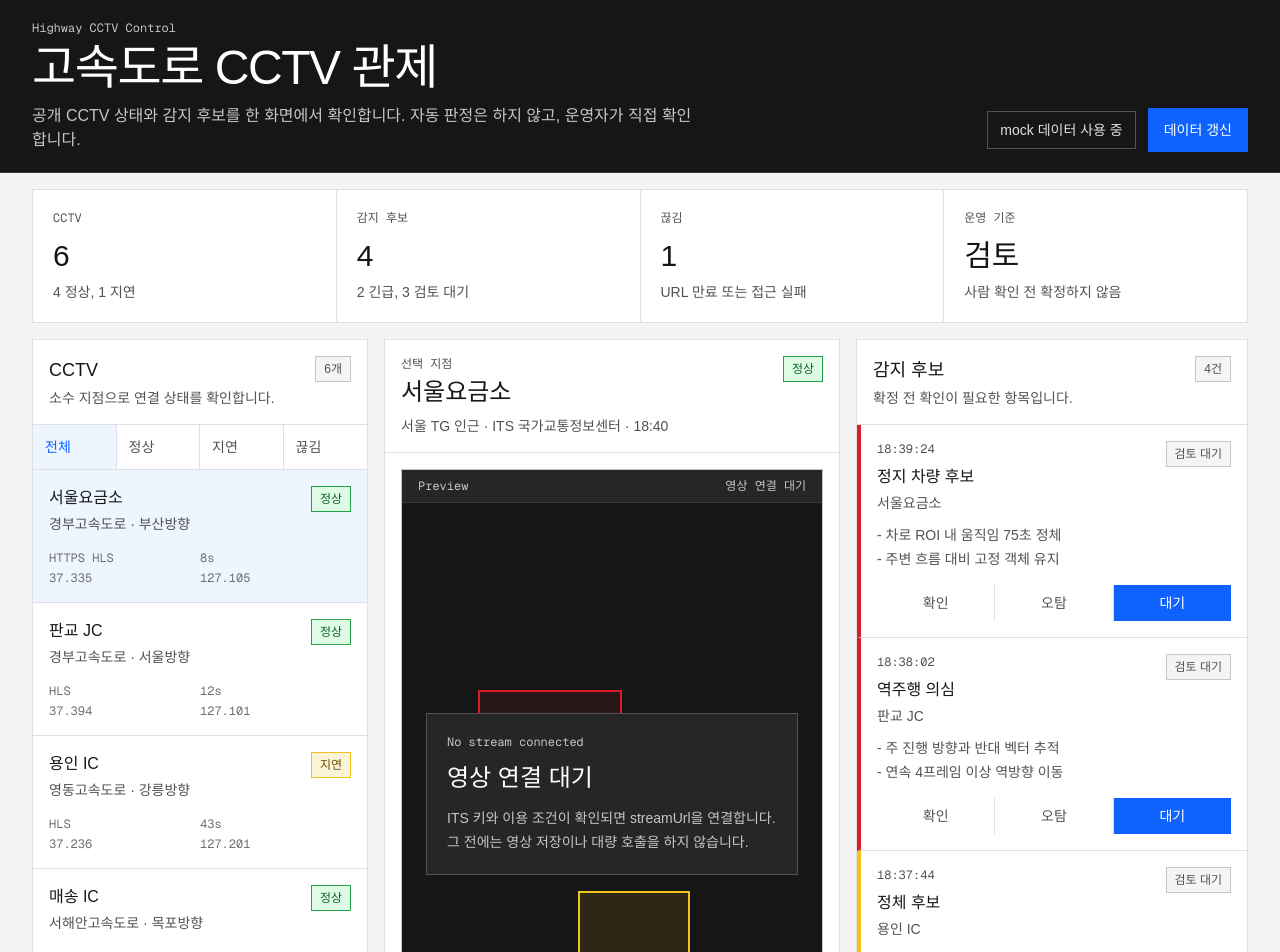
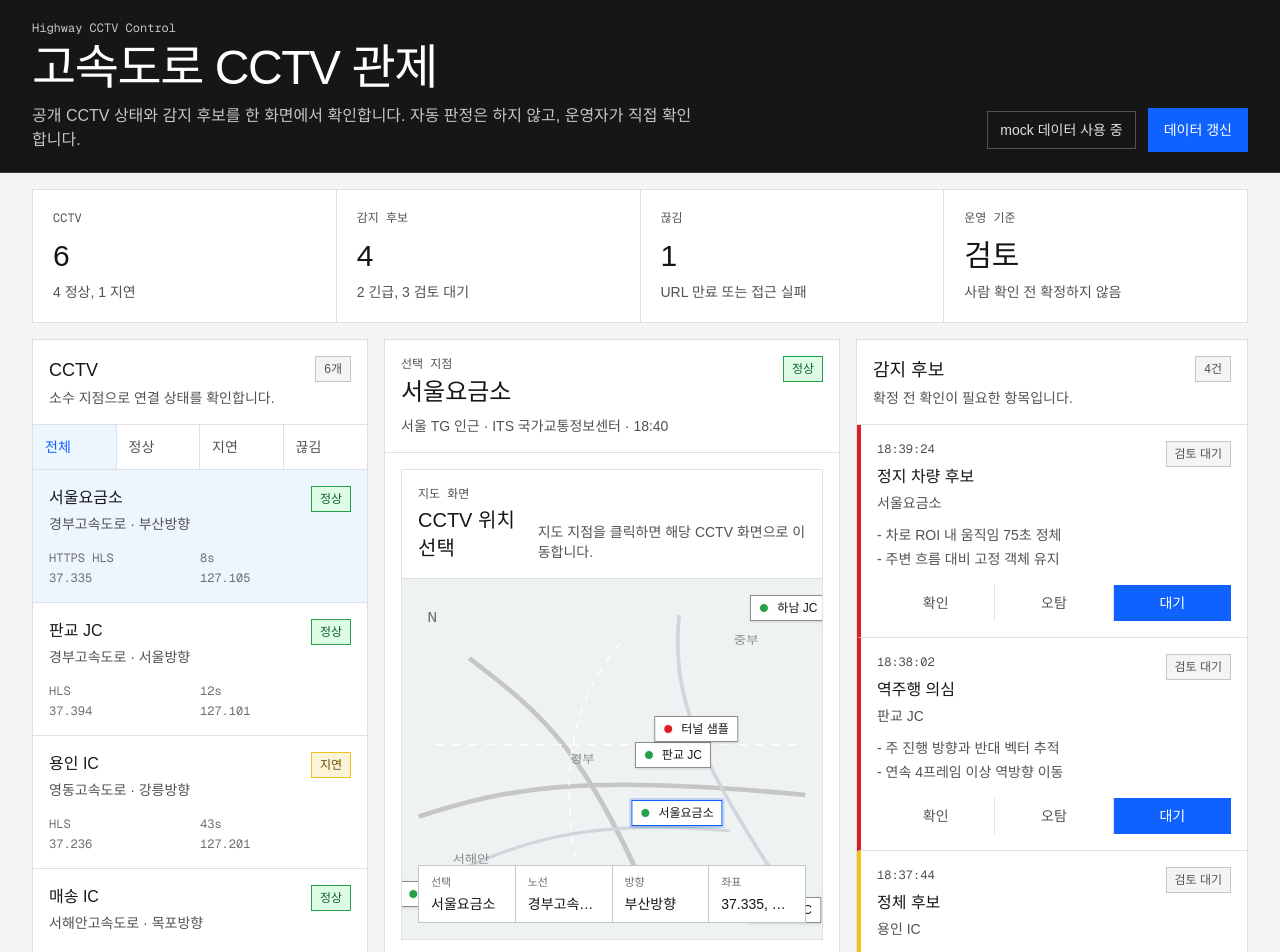
Before and after one commit to jikwon-labs/highway-cctv, a Next.js app: page / in a window 1280 px wide. Shown: the top 952 px of the page. Built offline with nearby package versions, Linux system fonts and the light colour scheme.

Commit message:
feat: add CCTV map selection

```diff
--- a/src/components/control-room-dashboard.tsx
+++ b/src/components/control-room-dashboard.tsx
@@ -18,6 +18,7 @@ import {
   filterFeedsByStatus,
   getEventsForFeed,
   getNextSelectedFeedId,
+  normalizeFeedToMap,
   updateEventReviewStatus,
   type FeedStatusFilter,
 } from "@/lib/dashboard";
@@ -32,6 +33,12 @@ const statusClass: Record<FeedStatus, string> = {
   online: "border-[#24a148] bg-[#defbe6] text-[#0e6027]",
   degraded: "border-[#f1c21b] bg-[#fcf4d6] text-[#684e00]",
   offline: "border-[#da1e28] bg-[#fff1f1] text-[#a2191f]",
+};
+
+const statusDotClass: Record<FeedStatus, string> = {
+  online: "bg-[#24a148]",
+  degraded: "bg-[#f1c21b]",
+  offline: "bg-[#da1e28]",
 };
 
 const severityClass: Record<EventSeverity, string> = {
@@ -136,7 +143,12 @@ export function ControlRoomDashboard({
             onFilterChange={handleFilterChange}
           />
           {selectedFeed ? (
-            <VideoWorkspace feed={selectedFeed} events={selectedFeedEvents} />
+            <VideoWorkspace
+              feed={selectedFeed}
+              feeds={visibleFeeds.length > 0 ? visibleFeeds : feeds}
+              events={selectedFeedEvents}
+              onSelectFeed={setSelectedFeedId}
+            />
           ) : (
             <EmptyPanel />
           )}
@@ -268,7 +280,17 @@ function FeedList({
   );
 }
 
-function VideoWorkspace({ feed, events }: { feed: CctvFeed; events: DetectionEvent[] }) {
+function VideoWorkspace({
+  feed,
+  feeds,
+  events,
+  onSelectFeed,
+}: {
+  feed: CctvFeed;
+  feeds: CctvFeed[];
+  events: DetectionEvent[];
+  onSelectFeed: (feedId: string) => void;
+}) {
   const visibleEvents = events.length > 0 ? events : [];
 
   return (
@@ -284,10 +306,11 @@ function VideoWorkspace({ feed, events }: { feed: CctvFeed; events: DetectionEve
         <StatusPill status={feed.status} />
       </div>
 
-      <div className="flex flex-1 flex-col p-4">
+      <div className="flex flex-1 flex-col gap-4 p-4">
+        <CctvMap feeds={feeds} selectedFeed={feed} onSelectFeed={onSelectFeed} />
         <VideoPlayer feed={feed} />
 
-        <div className="mt-4 grid gap-px border border-[#e0e0e0] bg-[#e0e0e0] md:grid-cols-3">
+        <div className="grid gap-px border border-[#e0e0e0] bg-[#e0e0e0] md:grid-cols-3">
           {visibleEvents.length > 0 ? (
             visibleEvents.slice(0, 3).map((event) => (
               <article key={event.id} className="bg-white p-4">
@@ -305,6 +328,103 @@ function VideoWorkspace({ feed, events }: { feed: CctvFeed; events: DetectionEve
         </div>
       </div>
     </section>
+  );
+}
+
+function CctvMap({
+  feeds,
+  selectedFeed,
+  onSelectFeed,
+}: {
+  feeds: CctvFeed[];
+  selectedFeed: CctvFeed;
+  onSelectFeed: (feedId: string) => void;
+}) {
+  return (
+    <section className="border border-[#e0e0e0] bg-[#f4f4f4]">
+      <div className="flex flex-col gap-1 border-b border-[#e0e0e0] bg-white p-4 md:flex-row md:items-end md:justify-between">
+        <div>
+          <p className="font-mono text-xs text-[#525252]">지도 화면</p>
+          <h3 className="mt-1 text-xl font-normal text-[#161616]">CCTV 위치 선택</h3>
+        </div>
+        <p className="text-sm text-[#525252]">지도 지점을 클릭하면 해당 CCTV 화면으로 이동합니다.</p>
+      </div>
+
+      <div className="relative h-[360px] overflow-hidden bg-[#eef2f3]">
+        <MapBackground />
+        {feeds.map((feed) => {
+          const point = normalizeFeedToMap(feeds, feed);
+          const selected = feed.id === selectedFeed.id;
+
+          return (
+            <button
+              key={feed.id}
+              aria-label={`지도에서 ${feed.name} 선택`}
+              className={`group absolute z-10 flex -translate-x-1/2 -translate-y-1/2 items-center gap-2 border bg-white px-2 py-1 text-xs shadow-sm transition hover:border-[#0f62fe] hover:bg-[#edf5ff] ${
+                selected ? "border-[#0f62fe] ring-2 ring-[#0f62fe]/20" : "border-[#8d8d8d]"
+              }`}
+              style={{ left: `${point.x}%`, top: `${point.y}%` }}
+              type="button"
+              onClick={() => onSelectFeed(feed.id)}
+            >
+              <span className={`h-2.5 w-2.5 rounded-full border border-white ${statusDotClass[feed.status]}`} />
+              <span className="max-w-20 truncate text-[#161616]">{feed.name}</span>
+            </button>
+          );
+        })}
+
+        <div className="absolute bottom-4 left-4 right-4 z-20 grid gap-px border border-[#c6c6c6] bg-[#c6c6c6] md:grid-cols-4">
+          <MapInfo label="선택" value={selectedFeed.name} />
+          <MapInfo label="노선" value={selectedFeed.route} />
+          <MapInfo label="방향" value={selectedFeed.direction} />
+          <MapInfo
+            label="좌표"
+            value={`${selectedFeed.coordinates.lat.toFixed(3)}, ${selectedFeed.coordinates.lng.toFixed(3)}`}
+          />
+        </div>
+      </div>
+    </section>
+  );
+}
+
+function MapBackground() {
+  return (
+    <svg
+      className="absolute inset-0 h-full w-full"
+      role="img"
+      aria-label="수도권 고속도로 개략 지도"
+      viewBox="0 0 100 100"
+      preserveAspectRatio="none"
+    >
+      <rect width="100" height="100" fill="#eef2f3" />
+      <path d="M4 66 C 25 58, 43 54, 96 60" fill="none" stroke="#c6c6c6" strokeWidth="1.3" />
+      <path d="M16 22 C 34 38, 44 48, 60 92" fill="none" stroke="#c6c6c6" strokeWidth="1.2" />
+      <path d="M8 84 C 26 74, 42 66, 78 70" fill="none" stroke="#d0d7da" strokeWidth="0.9" />
+      <path d="M66 10 C 64 32, 70 50, 92 88" fill="none" stroke="#d0d7da" strokeWidth="0.9" />
+      <path d="M52 18 C 40 34, 36 56, 44 92" fill="none" stroke="#ffffff" strokeWidth="0.35" strokeDasharray="2 2" />
+      <path d="M8 46 H 96" fill="none" stroke="#ffffff" strokeWidth="0.35" strokeDasharray="2 2" />
+      <text x="6" y="12" fill="#6f6f6f" fontSize="4" fontFamily="monospace">
+        N
+      </text>
+      <text x="79" y="18" fill="#8d8d8d" fontSize="3.2" fontFamily="monospace">
+        중부
+      </text>
+      <text x="12" y="79" fill="#8d8d8d" fontSize="3.2" fontFamily="monospace">
+        서해안
+      </text>
+      <text x="40" y="51" fill="#8d8d8d" fontSize="3.2" fontFamily="monospace">
+        경부
+      </text>
+    </svg>
+  );
+}
+
+function MapInfo({ label, value }: { label: string; value: string }) {
+  return (
+    <div className="bg-white px-3 py-2">
+      <p className="font-mono text-[11px] text-[#6f6f6f]">{label}</p>
+      <p className="mt-1 truncate text-sm text-[#161616]">{value}</p>
+    </div>
   );
 }
 
--- a/src/lib/dashboard.ts
+++ b/src/lib/dashboard.ts
@@ -2,6 +2,20 @@ import type { CctvFeed, DetectionEvent, FeedStatus, ReviewStatus } from "./cctv"
 import { getTopPriorityEvents } from "./cctv";
 
 export type FeedStatusFilter = "all" | FeedStatus;
+
+export type MapBounds = {
+  minLat: number;
+  maxLat: number;
+  minLng: number;
+  maxLng: number;
+};
+
+export type MapPoint = {
+  x: number;
+  y: number;
+};
+
+const mapPaddingPercent = 8;
 
 export function filterFeedsByStatus(
   feeds: CctvFeed[],
@@ -49,3 +63,34 @@ export function updateEventReviewStatus(
       : event,
   );
 }
+
+export function getMapBounds(feeds: CctvFeed[]): MapBounds {
+  const lats = feeds.map((feed) => feed.coordinates.lat);
+  const lngs = feeds.map((feed) => feed.coordinates.lng);
+
+  return {
+    minLat: Math.min(...lats),
+    maxLat: Math.max(...lats),
+    minLng: Math.min(...lngs),
+    maxLng: Math.max(...lngs),
+  };
+}
+
+export function normalizeFeedToMap(feeds: CctvFeed[], feed: CctvFeed): MapPoint {
+  const bounds = getMapBounds(feeds);
+  const usableRange = 100 - mapPaddingPercent * 2;
+  const latRange = bounds.maxLat - bounds.minLat;
+  const lngRange = bounds.maxLng - bounds.minLng;
+
+  const xRatio = lngRange === 0 ? 0.5 : (feed.coordinates.lng - bounds.minLng) / lngRange;
+  const yRatio = latRange === 0 ? 0.5 : (bounds.maxLat - feed.coordinates.lat) / latRange;
+
+  return {
+    x: roundMapPercent(mapPaddingPercent + xRatio * usableRange),
+    y: roundMapPercent(mapPaddingPercent + yRatio * usableRange),
+  };
+}
+
+function roundMapPercent(value: number): number {
+  return Math.round(value * 10) / 10;
+}
```
Also changed, not shown: 3 other files (tests, documents, lock files or other folders).
